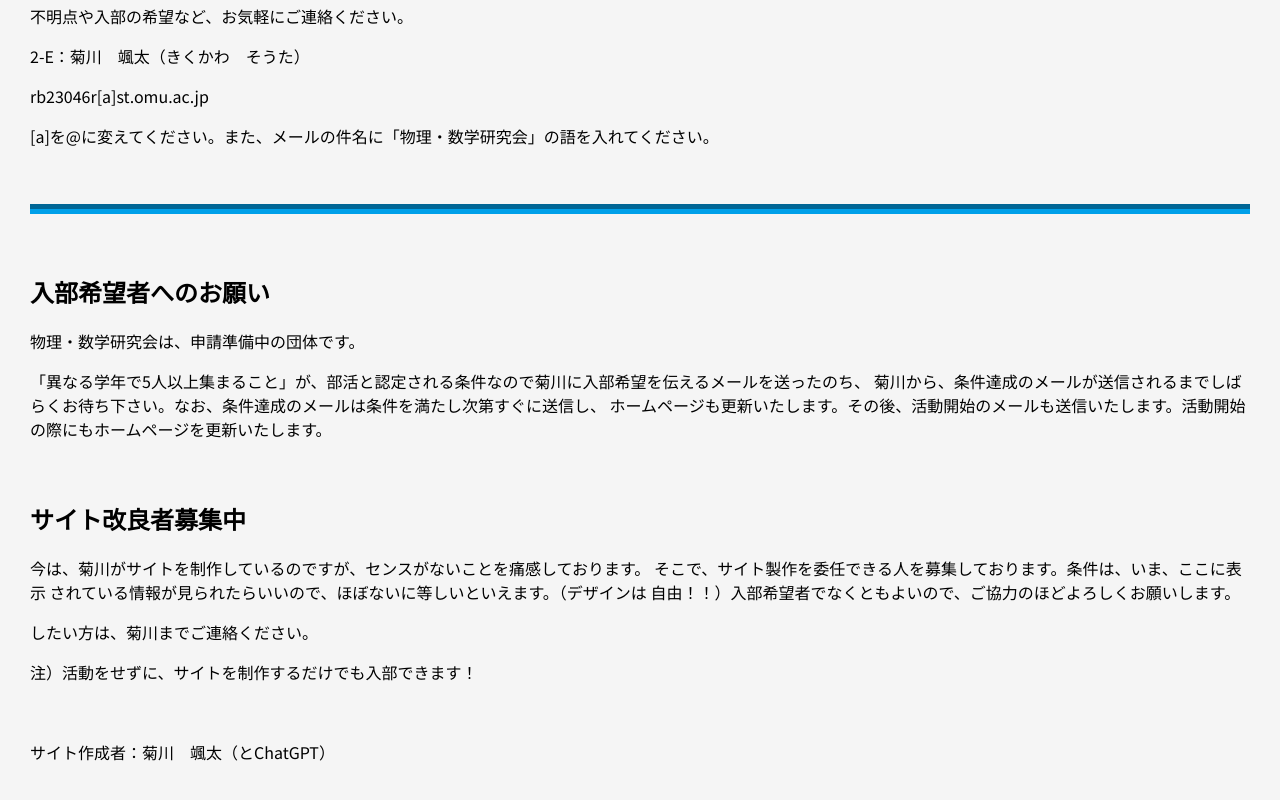
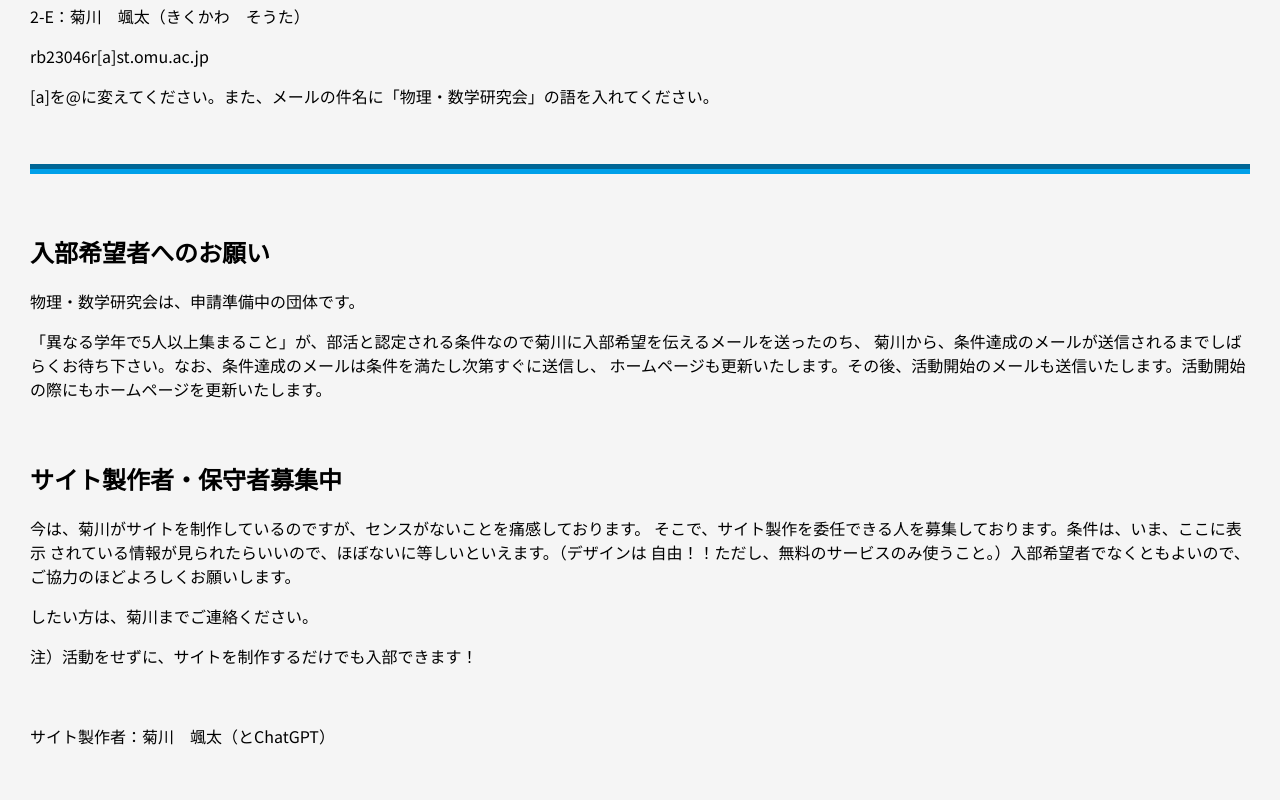
Before and after one commit to kikuchan-code/physics-and-mathematics-research-society, a plain HTML site: page index.html in a window 1280 px wide. Shown: the part 3049-3849 px from the top of the page. Drawn offline with Linux system fonts and the light colour scheme.

Commit message:
小改良

```diff
--- a/index.html
+++ b/index.html
@@ -306,7 +306,7 @@
 
     <section id="information">
       <h1>重要なお知らせ</h1>
-      <p>何かあれば、ここを更新いたします。</p><br>
+      <p>何かあれば、ここを更新いたします。</p>
       <p>今後のイベント情報です。準備中です。</p>
       <!---<p>見学・体験等は随時行っております。</p>--->
     </section>
@@ -362,14 +362,15 @@
         ホームページも更新いたします。その後、活動開始のメールも送信いたします。活動開始の際にもホームページを更新いたします。
       </p><br>
 
-      <h1>サイト改良者募集中</h1>
+      <h1>サイト製作者・保守者募集中</h1>
       <p class="longtext">今は、菊川がサイトを制作しているのですが、センスがないことを痛感しております。
         そこで、サイト製作を委任できる人を募集しております。条件は、いま、ここに表示
         されている情報が見られたらいいので、ほぼないに等しいといえます。（デザインは
-        自由！！）入部希望者でなくともよいので、ご協力のほどよろしくお願いします。</p>
+        自由！！ただし、無料のサービスのみ使うこと。）入部希望者でなくともよいので、
+        ご協力のほどよろしくお願いします。</p>
       <p class="longtext">したい方は、菊川までご連絡ください。</p>
       <p class="longtext">注）活動をせずに、サイトを制作するだけでも入部できます！</p><br>
-      <p class="longtext">サイト作成者：菊川　颯太（とChatGPT）</p>
+      <p class="longtext">サイト製作者：菊川　颯太（とChatGPT）</p>
     </section>
   </div>
 
```
